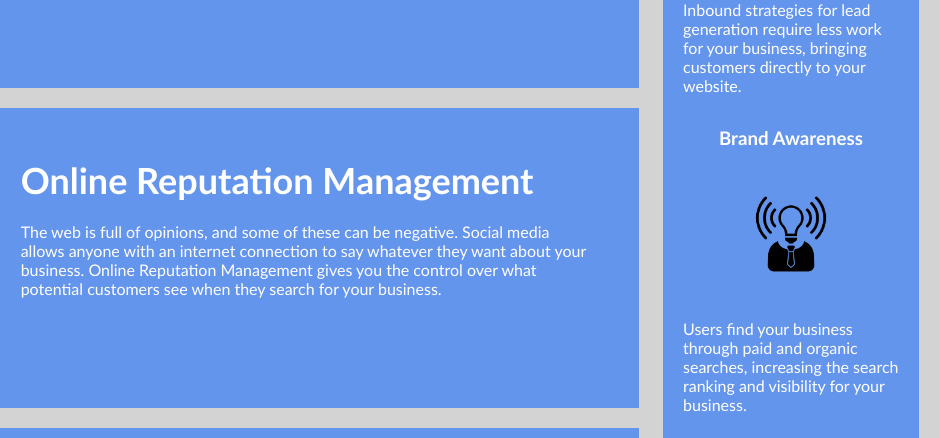
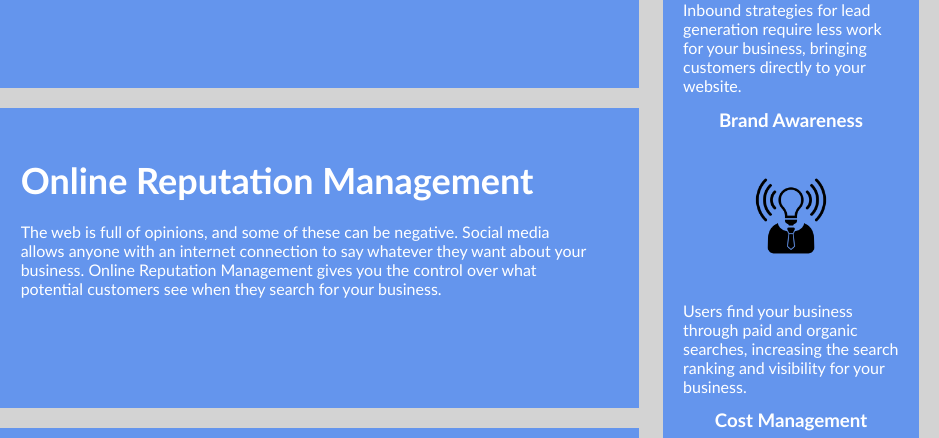
Before and after one commit to SteffB23/Refactoring-HTML-Project, a plain HTML site: page index.html in a window 1280 px wide. Shown: the part 1134-1572 px from the top of the page, 341-1280 px from the left. Drawn offline with Linux system fonts and the light colour scheme.

Commit message:
Finalized refactoring and comments

```diff
--- a/style.css
+++ b/style.css
@@ -81,11 +81,11 @@ p {
     font-family: 'Gill Sans', 'Gill Sans MT', Calibri, 'Trebuchet MS', sans-serif;
     background-color: cornflowerblue;
 }
-/*consolidated this into a class section rather than having 3 seperate classes*/
+/*consolidated this into a class section rather than having 3 seperate classes. Also resized margin to match the centered boxes*/
 .benefit-lead,
 .benefit-brand,
 .benefit-cost {
-    margin-bottom: 32px;
+    margin-bottom: 13.5px;
     color: white;
 }
 /*Consolidated this section rather than having 3 seperate class lines*/
```
Also changed, not shown: index.html (line endings or trailing spaces), 1 other file.
